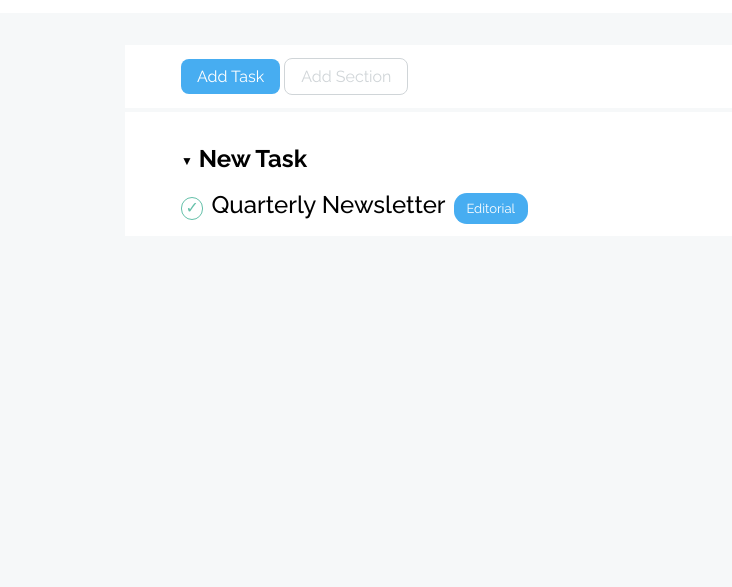
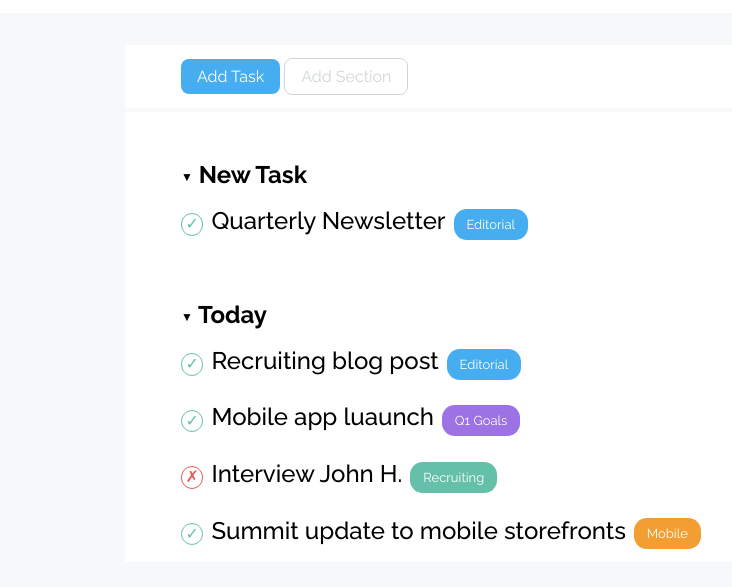
Before and after one commit to AndreaParrini/html-css-toboolist, a plain HTML site: page index.html in a window 1280 px wide. Shown: the part 71-658 px from the top of the page, without its empty margins (3-735 px from the left). Drawn offline with Linux system fonts and the light colour scheme.

Commit message:
add section today

```diff
--- a/css/style.css
+++ b/css/style.css
@@ -78,11 +78,14 @@ main{
     margin: auto;
     margin-top: 0.3rem;
     padding-left: 3.5rem;
-    padding-top: 2rem;
     background-color: var(--color-primary);
 }
 
 /* style section new task */
+
+.section_new_task{
+    padding-top: 3rem;
+}
 
 .title_section{
     margin-bottom: 0.4rem;
@@ -110,8 +113,7 @@ main{
     font-weight: 500;
 }
 
-.category_task{
-    background-color: var(--button-blue);
+.category_task_general{
     color: var(--color-primary);
     display: inline-block;
     padding: 0.5rem 0.8rem;
@@ -119,3 +121,37 @@ main{
     border-radius: 0.8rem;
     font-size: small;
 }
+
+.category_task_blu{
+    background-color: var(--button-blue);
+}
+
+/* style section today*/
+
+.section_today{
+    padding-top: 3rem;
+}
+
+.category_task_purple{
+    background-color: var(--button-purple);
+}
+
+.box_cross{
+    color: var(--button-red);
+    border-radius: 50%;
+    border: 1px solid var(--button-red);
+    width: 1.4rem;
+    height: 1.4rem;
+    display: inline-block;
+    vertical-align: middle;
+    text-align: center;
+    margin-right: 0.5rem;
+}
+
+.category_task_green{
+    background-color: var(--button-lightgreen);
+}
+
+.category_task_orange{
+    background-color: var(--button-orange);
+}
--- a/index.html
+++ b/index.html
@@ -32,15 +32,29 @@
     <main>
         <!-- start section new task-->
         <section class="section_new_task">
-            <h2 class="title_section"><span class="triangolo">&#9660;</span> New Task</h2>
-            <div>
-                <span class="box_check">&check;</span><strong class="name">Quarterly Newsletter</strong><div class="category_task">Editorial</div>
-            </div>
+                <h2 class="title_section"><span class="triangolo">&#9660;</span> New Task</h2>
+                <div>
+                    <span class="box_check">&check;</span><strong class="name">Quarterly Newsletter</strong><div class="category_task_blu category_task_general">Editorial</div>
+                </div>
         </section>
         <!-- end section new task-->
-        <section>
-
+        <!-- start section today-->
+        <section class="section_today">
+                <h2 class="title_section"><span class="triangolo">&#9660;</span> Today</h2>
+                <div>
+                    <span class="box_check">&check;</span><strong class="name">Recruiting blog post</strong><div class="category_task_blu category_task_general">Editorial</div>
+                </div>
+                <div>
+                    <span class="box_check">&check;</span><strong class="name">Mobile app luaunch</strong><div class="category_task_purple category_task_general">Q1 Goals</div>
+                </div>
+                <div>
+                    <span class="box_cross">&cross;</span><strong class="name">Interview John H.</strong><div class="category_task_green category_task_general">Recruiting</div>
+                </div>
+                <div>
+                    <span class="box_check">&check;</span><strong class="name">Summit update to mobile storefronts</strong><div class="category_task_general category_task_orange ">Mobile</div>
+                </div>
         </section>
+        <!-- end section today-->
         <section></section>
     </main>
     <!-- end main-->
```
